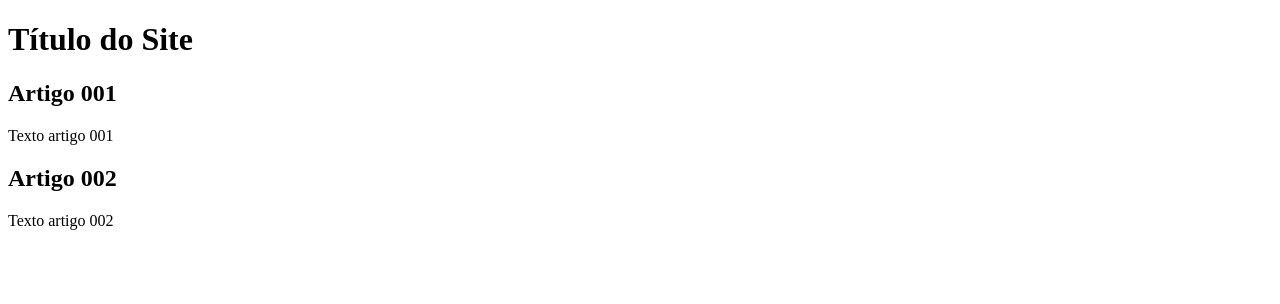
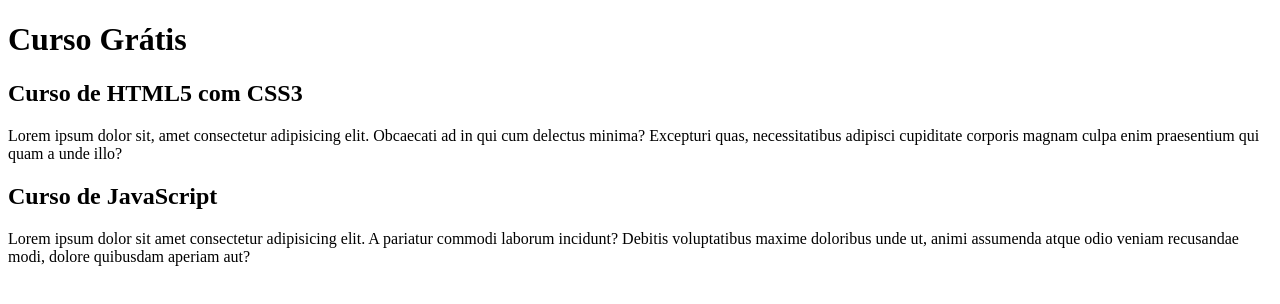
Before and after one commit to luanhs14/projeto-site, a plain HTML site: page index.html in a window 1280 px wide. Drawn offline with Linux system fonts and the light colour scheme.

Commit message:
comecei a escrever o conteudo

```diff
--- a/index.html
+++ b/index.html
@@ -9,15 +9,15 @@
 <body>
     <main>
         <header>
-            <h1>Título do Site</h1>
+            <h1>Curso Grátis</h1>
         </header>
         <article>
-            <h2>Artigo 001</h2>
-            <p>Texto artigo 001</p>
+            <h2>Curso de HTML5 com CSS3</h2>
+            <p>Lorem ipsum dolor sit, amet consectetur adipisicing elit. Obcaecati ad in qui cum delectus minima? Excepturi quas, necessitatibus adipisci cupiditate corporis magnam culpa enim praesentium qui quam a unde illo?</p>
         </article>
         <article>
-            <h2>Artigo 002</h2>
-            <p>Texto artigo 002</p>
+            <h2>Curso de JavaScript</h2>
+            <p>Lorem ipsum dolor sit amet consectetur adipisicing elit. A pariatur commodi laborum incidunt? Debitis voluptatibus maxime doloribus unde ut, animi assumenda atque odio veniam recusandae modi, dolore quibusdam aperiam aut?</p>
         </article>
     </main>
 </body>
```
